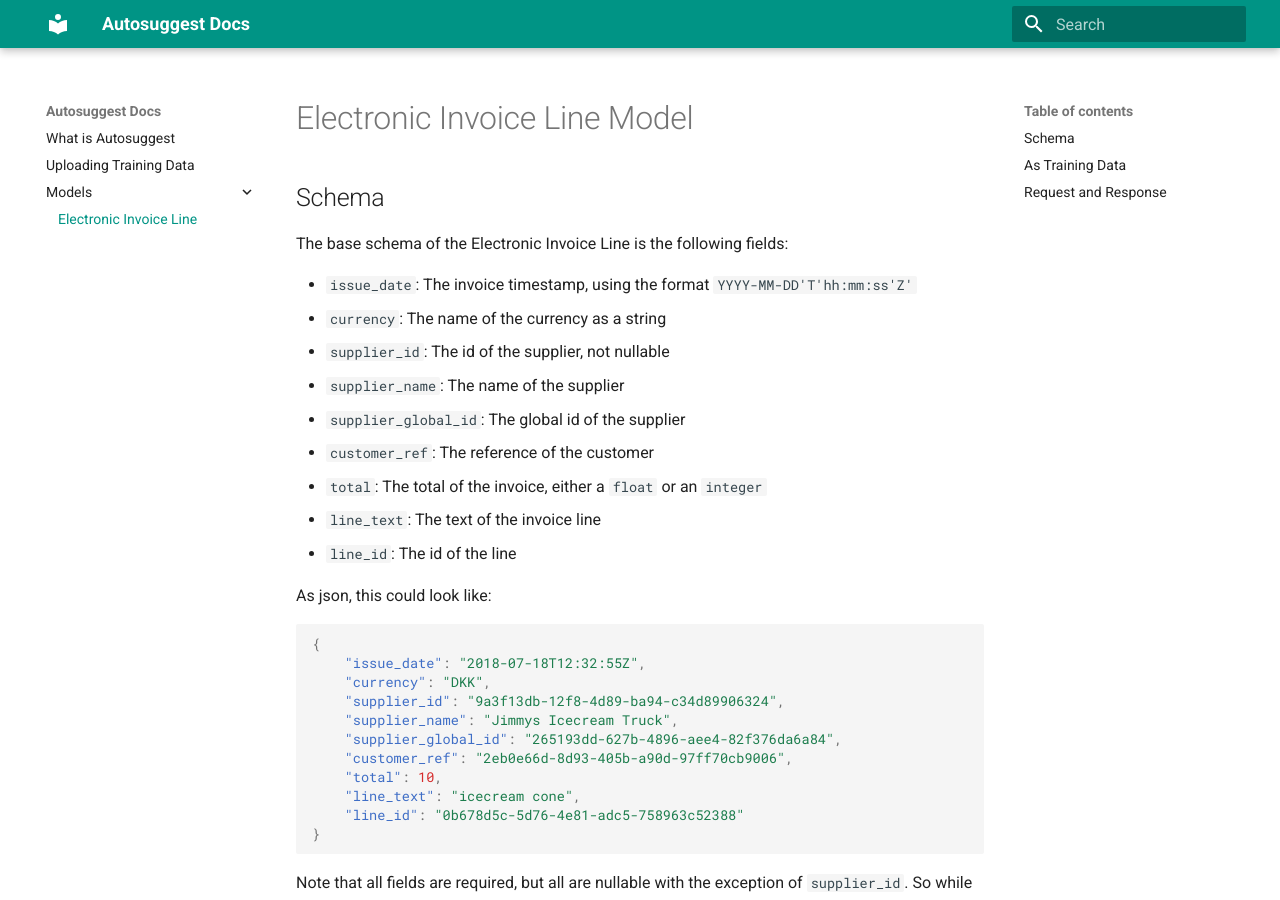
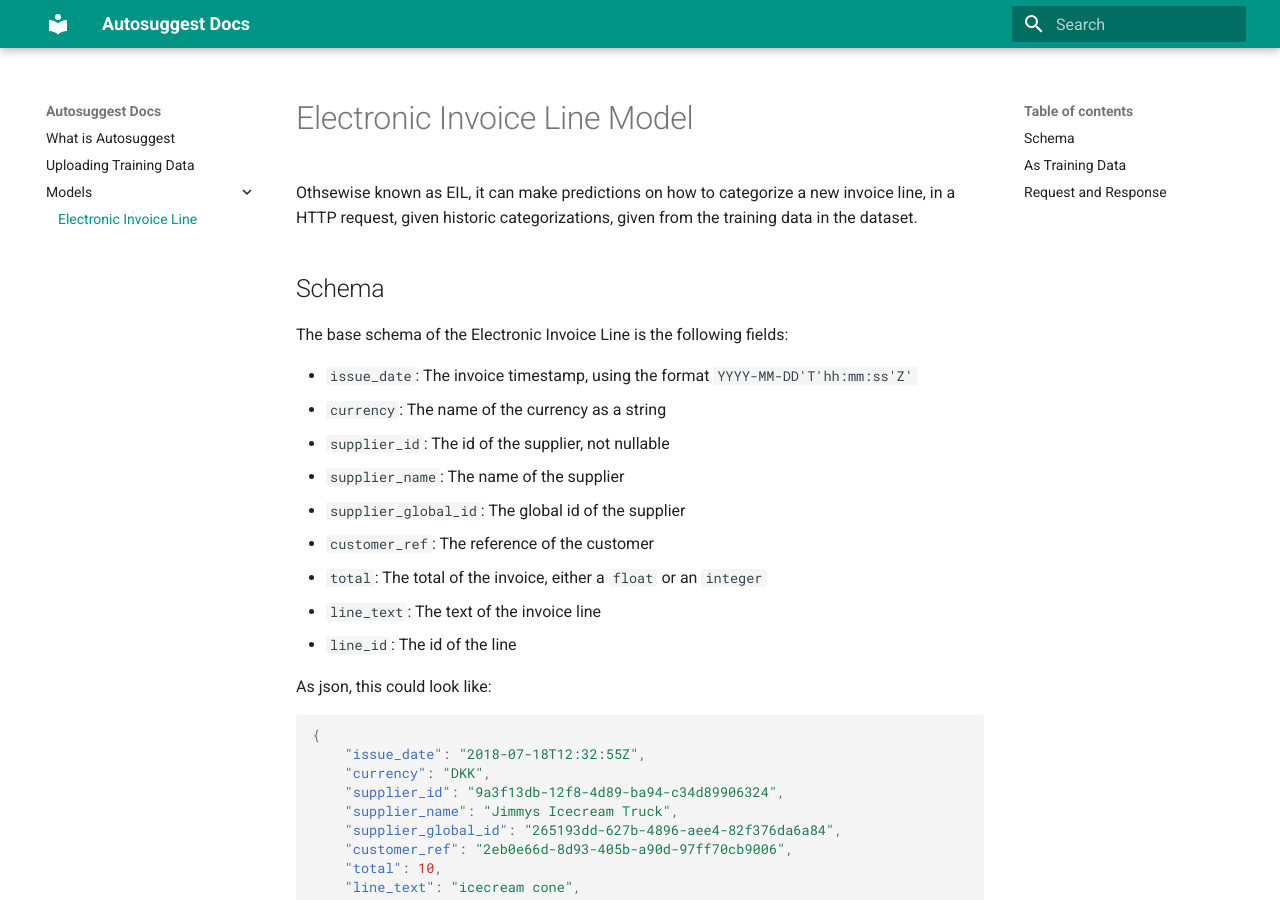
Before and after one commit to e-conomic/vml-docs, an MkDocs documentation site: the page built from docs/einvoice_model.md, in a window 1280 px wide and 900 px high. Built offline with MkDocs 1.6.1 and Material for MkDocs 9.7.7, drawn with Linux system fonts in a browser that asks for light colours; old or Windows-style settings are respelled for this version of MkDocs.

Commit message:
Improved placeholder text about what the EIL does

```diff
--- a/docs/einvoice_model.md
+++ b/docs/einvoice_model.md
@@ -1,7 +1,7 @@
 Electronic Invoice Line Model
 =============================
 
-<What it does...>
+Othsewise known as EIL, it can make predictions on how to categorize a new invoice line, in a HTTP request, given historic categorizations, given from the training data in the dataset.
 
 Schema
 ------
```
